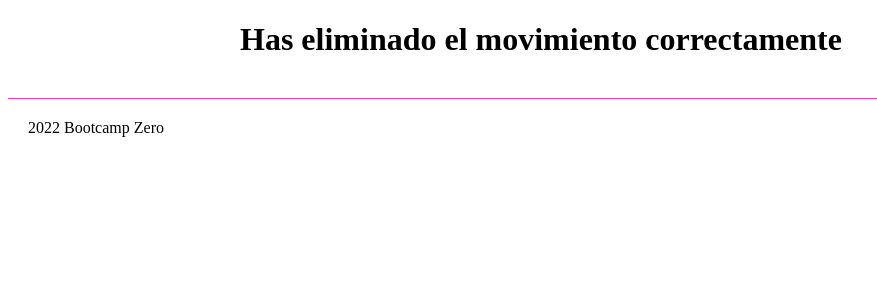
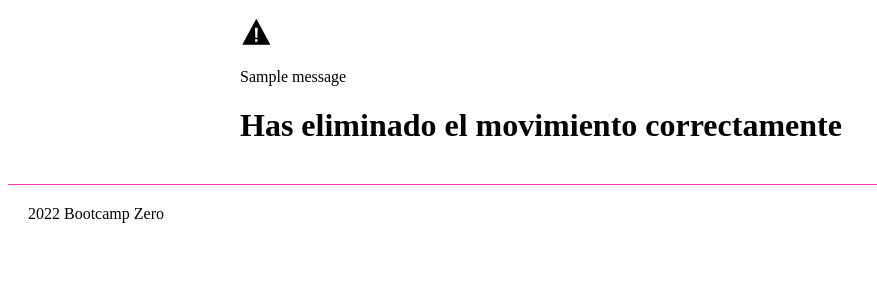
Before and after one commit to FernandoSobrino/flask_sql, a Flask app: page /borrar/1 in a window 1280 px wide. Shown: the part 83-383 px from the top of the page, without its empty margins (0-877 px from the left). Run offline with Flask 2, Linux system fonts and the light colour scheme; data comes from the database, SQL or seed files in the repository; one stand-in notice (Sample message) is shown.

Commit message:
feat: mensaje flash en la vista cliente

```diff
--- a/balance/templates/base.html
+++ b/balance/templates/base.html
@@ -18,6 +18,23 @@
   {% include 'components/navbar.html' %}
 
   <main>
+    {% with mensajes = get_flashed_messages() %}
+      {% if mensajes %}
+        <div class="exito-flash">
+          <p>
+            <ion-icon name="warning-sharp" class="icono-error"></ion-icon>
+          </p>
+          <div class="mensajes-flash">
+            {% for error in mensajes %}
+            <p>{{ error }}</p>
+            {% endfor %}
+
+          </p>
+        </div>
+      {% endif %}
+    {% endwith %}
+
+
     {% block contenido %}
     <h1>{% block page_title %}{% endblock %}</h1>
     {% endblock %}
```
